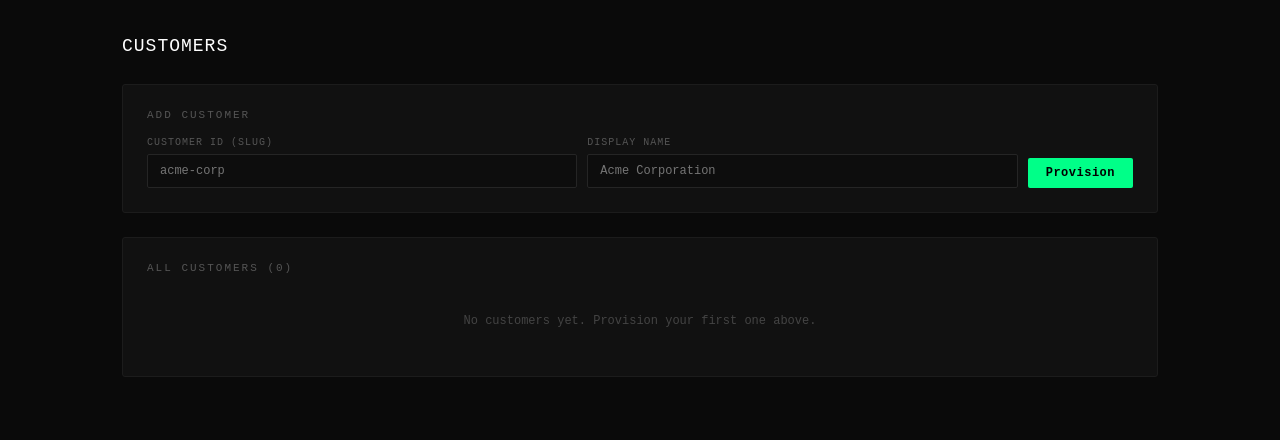
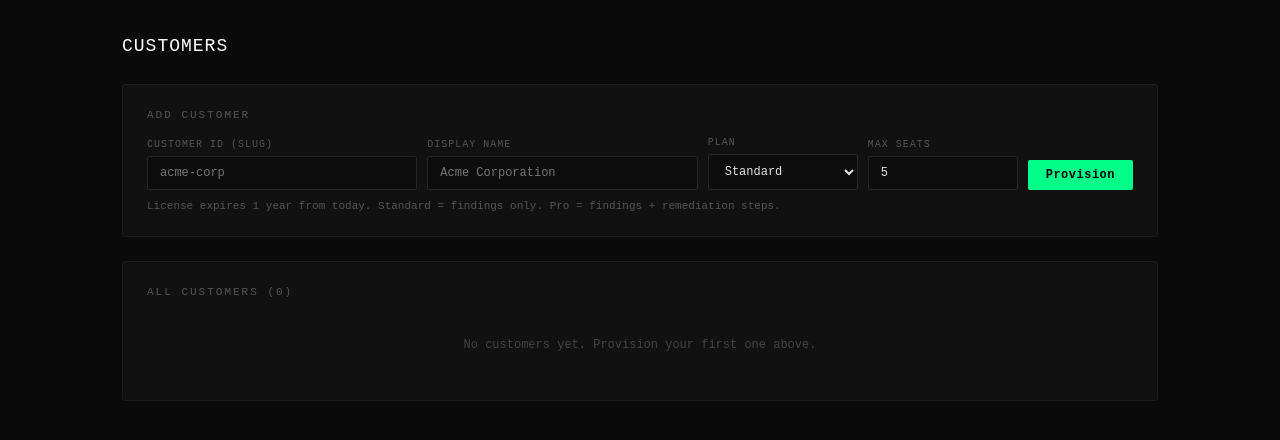
Before and after one commit to audit-forge/mark-sentinel, a FastAPI app: template admin/templates/customers.html in a window 1280 px wide. Shown: the part 51-491 px from the top of the page. Run offline with FastAPI, Linux system fonts and the light colour scheme; the template is opened without the code that fills it, so the values that code supplies are empty; parts of the project's set-up code (start-up, migrations or seed data) failed here and were passed over.

Commit message:
feat: Standard/Pro licensing with yearly expiry and per-customer license.json
- Two plans: standard (findings only, no remediation) and pro (full reports + remediation)
- License expires 1 year from provisioning; renew button extends from current expiry
- Customers table gains tier, license_expires_at, max_seats; migration handles existing rows
- license.json written to /licenses/<customer-id>/ and mounted read-only into each container
- Sentinel reads plan from license.json via existing license.py (PLAN_STANDARD suppresses remediation)
- Admin UI shows tier badge, color-coded expiry (green/yellow/red), renew button per customer
- Instance-level MAX_CUSTOMERS cap (0 = unlimited) checked before provisioning
- restart_customer.sh reloads license.json by restarting the container on renewal

Co-Authored-By: Claude Sonnet 4.6 <noreply@anthropic.com>

```diff
--- a/admin/app.py
+++ b/admin/app.py
@@ -1,7 +1,8 @@
 import os
 import uuid
+import json
 import subprocess
-from datetime import datetime, timezone
+from datetime import datetime, date, timezone, timedelta
 from fastapi import FastAPI, Request, Form, HTTPException
 from fastapi.responses import HTMLResponse, RedirectResponse
 from fastapi.templating import Jinja2Templates
@@ -12,7 +13,8 @@ from auth import hash_password, verify_password, create_token, get_current_user,
 app = FastAPI(docs_url=None, redoc_url=None)
 templates = Jinja2Templates(directory="templates")
 
-ADMIN_EMAIL = os.environ.get("ADMIN_EMAIL", "admin@sentinel.local")
+ADMIN_EMAIL    = os.environ.get("ADMIN_EMAIL", "admin@sentinel.local")
+MAX_CUSTOMERS  = int(os.environ.get("MAX_CUSTOMERS", "0"))  # 0 = unlimited
 ADMIN_PASSWORD = os.environ.get("ADMIN_PASSWORD", "changeme")
 PUBLIC_IP = os.environ.get("PUBLIC_IP", "35.255.19.236")
 
@@ -101,28 +103,80 @@ async def customers_page(request: Request):
         rows = conn.execute(
             "SELECT * FROM customers ORDER BY created_at DESC"
         ).fetchall()
+    customers = []
+    for r in rows:
+        c = dict(r)
+        try:
+            c["days_remaining"] = (date.fromisoformat(c["license_expires_at"]) - date.today()).days
+        except (TypeError, ValueError):
+            c["days_remaining"] = None
+        customers.append(c)
     return templates.TemplateResponse("customers.html", {
         "request": request, "user": user,
-        "customers": [dict(r) for r in rows], "ip": PUBLIC_IP,
+        "customers": customers, "ip": PUBLIC_IP,
     })
 
 
 @app.post("/customers/add")
-async def add_customer(request: Request, customer_id: str = Form(...), customer_name: str = Form(...)):
+async def add_customer(
+    request: Request,
+    customer_id: str = Form(...),
+    customer_name: str = Form(...),
+    tier: str = Form("standard"),
+    max_seats: int = Form(5),
+):
     try:
         require_super_admin(request)
     except HTTPException:
         return RedirectResponse("/login")
     cid = customer_id.lower().strip().replace(" ", "-")
+    if tier not in ("standard", "plus"):
+        tier = "standard"
+    expires = (date.today() + timedelta(days=365)).isoformat()
     with get_conn() as conn:
+        if MAX_CUSTOMERS > 0:
+            active_count = conn.execute(
+                "SELECT COUNT(*) FROM customers WHERE active=1"
+            ).fetchone()[0]
+            if active_count >= MAX_CUSTOMERS:
+                return RedirectResponse("/customers?error=cap", status_code=303)
         exists = conn.execute("SELECT id FROM customers WHERE id=?", (cid,)).fetchone()
         if exists:
             return RedirectResponse("/customers?error=exists", status_code=303)
         conn.execute(
-            "INSERT INTO customers (id, name, created_at, active) VALUES (?,?,?,1)",
-            (cid, customer_name.strip(), datetime.now(timezone.utc).isoformat())
+            "INSERT INTO customers (id, name, created_at, active, tier, license_expires_at, max_seats) VALUES (?,?,?,1,?,?,?)",
+            (cid, customer_name.strip(), datetime.now(timezone.utc).isoformat(), tier, expires, max_seats)
         )
-    _run_script("provision_customer.sh", cid, PUBLIC_IP)
+    _write_license_file(cid, customer_name.strip(), tier, expires, max_seats)
+    _run_script("provision_customer.sh", cid, PUBLIC_IP, tier, expires, str(max_seats), customer_name.strip())
+    return RedirectResponse("/customers", status_code=303)
+
+
+@app.post("/customers/renew")
+async def renew_customer(request: Request, customer_id: str = Form(...)):
+    try:
+        require_super_admin(request)
+    except HTTPException:
+        return RedirectResponse("/login")
+    with get_conn() as conn:
+        row = conn.execute("SELECT * FROM customers WHERE id=?", (customer_id,)).fetchone()
+        if not row:
+            return RedirectResponse("/customers", status_code=303)
+        current_expiry = row["license_expires_at"]
+        try:
+            base = max(date.fromisoformat(current_expiry), date.today())
+        except (TypeError, ValueError):
+            base = date.today()
+        new_expiry = (base + timedelta(days=365)).isoformat()
+        conn.execute(
+            "UPDATE customers SET license_expires_at=? WHERE id=?",
+            (new_expiry, customer_id)
+        )
+        tier = row["tier"]
+        max_seats = row["max_seats"]
+        name = row["name"]
+    _write_license_file(customer_id, name, tier, new_expiry, max_seats)
+    _run_script("restart_customer.sh", customer_id)
     return RedirectResponse("/customers", status_code=303)
 
 
@@ -220,3 +274,22 @@ def _run_script(name: str, *args: str):
     script = f"/app/{name}"
     if os.path.exists(script):
         subprocess.Popen(["bash", script, *args])
+
+
+def _write_license_file(customer_id: str, name: str, tier: str, expires: str, max_seats: int):
+    licenses_dir = os.environ.get("LICENSES_DIR", "/licenses")
+    customer_dir = os.path.join(licenses_dir, customer_id)
+    os.makedirs(customer_dir, exist_ok=True)
+    payload = {
+        "customer_id":   customer_id,
+        "licensed_to":   name,
+        "max_agents":    max_seats,
+        "grace_pct":     10,
+        "expires_at":    expires,
+        "issued_at":     date.today().isoformat(),
+        "issued_by":     "M.A.R.K. AI Systems",
+        "plan":          tier,
+    }
+    path = os.path.join(customer_dir, "license.json")
+    with open(path, "w") as f:
+        json.dump(payload, f, indent=2)
--- a/admin/templates/customers.html
+++ b/admin/templates/customers.html
@@ -14,7 +14,21 @@
         <label>Display Name</label>
         <input type="text" name="customer_name" placeholder="Acme Corporation" required>
       </div>
+      <div class="form-group" style="max-width:140px">
+        <label>Plan</label>
+        <select name="tier">
+          <option value="standard">Standard</option>
+          <option value="plus">Pro</option>
+        </select>
+      </div>
+      <div class="form-group" style="max-width:120px">
+        <label>Max Seats</label>
+        <input type="number" name="max_seats" value="5" min="1" max="500">
+      </div>
       <button type="submit" class="btn btn-primary">Provision</button>
+    </div>
+    <div style="font-size:11px;color:var(--text-muted);margin-top:10px">
+      License expires 1 year from today. Standard = findings only. Pro = findings + remediation steps.
     </div>
   </form>
 </div>
@@ -27,27 +41,58 @@
       <tr>
         <th>ID</th>
         <th>Name</th>
+        <th>Plan</th>
+        <th>Seats</th>
         <th>Dashboard URL</th>
+        <th>License Expiry</th>
         <th>Status</th>
-        <th>Created</th>
         <th></th>
       </tr>
     </thead>
     <tbody>
     {% for c in customers %}
+    {% set days = c.days_remaining %}
     <tr>
       <td>{{ c.id }}</td>
       <td>{{ c.name }}</td>
+      <td>
+        {% if c.tier == 'plus' %}
+          <span class="badge badge-blue">Pro</span>
+        {% else %}
+          <span class="badge badge-yellow">Standard</span>
+        {% endif %}
+      </td>
+      <td style="color:var(--text-muted)">{{ c.max_seats }}</td>
       <td><a class="url" href="http://{{ c.id }}.{{ ip }}.nip.io" target="_blank">{{ c.id }}.{{ ip }}.nip.io</a></td>
       <td>
-        {% if c.active %}
-          <span class="badge badge-green">active</span>
+        {% if c.license_expires_at %}
+          {% if days is not none and days < 0 %}
+            <span style="color:var(--danger-txt)">{{ c.license_expires_at[:10] }} (expired)</span>
+          {% elif days is not none and days <= 30 %}
+            <span style="color:#ffbb33">{{ c.license_expires_at[:10] }} ({{ days }}d left)</span>
+          {% else %}
+            <span style="color:var(--text-muted)">{{ c.license_expires_at[:10] }}</span>
+          {% endif %}
         {% else %}
-          <span class="badge badge-red">inactive</span>
+          <span style="color:var(--text-dim)">—</span>
         {% endif %}
       </td>
-      <td style="color:#555">{{ c.created_at[:10] }}</td>
       <td>
+        {% if not c.active %}
+          <span class="badge badge-red">inactive</span>
+        {% elif days is not none and days < 0 %}
+          <span class="badge badge-red">expired</span>
+        {% elif days is not none and days <= 30 %}
+          <span class="badge badge-yellow">expiring</span>
+        {% else %}
+          <span class="badge badge-green">active</span>
+        {% endif %}
+      </td>
+      <td style="display:flex;gap:6px;flex-wrap:wrap">
+        <form method="post" action="/customers/renew" style="display:inline">
+          <input type="hidden" name="customer_id" value="{{ c.id }}">
+          <button type="submit" class="btn btn-sm" style="background:var(--bg-input);color:var(--accent);border:1px solid var(--accent)30">Renew</button>
+        </form>
         {% if c.active %}
         <form method="post" action="/customers/remove" style="display:inline" onsubmit="return confirm('Remove {{ c.name }}?')">
           <input type="hidden" name="customer_id" value="{{ c.id }}">
--- a/deploy/gcp/docker-compose.yml
+++ b/deploy/gcp/docker-compose.yml
@@ -22,11 +22,15 @@ services:
       - ADMIN_PASSWORD=${ADMIN_PASSWORD}
       - PUBLIC_IP=${PUBLIC_IP}
       - DB_PATH=/data/sentinel.db
+      - MAX_CUSTOMERS=${MAX_CUSTOMERS:-0}
+      - LICENSES_DIR=/licenses
     volumes:
       - user-manager-data:/data
+      - /opt/licenses:/licenses
       - /var/run/docker.sock:/var/run/docker.sock
       - ./provision_customer.sh:/app/provision_customer.sh:ro
       - ./remove_customer.sh:/app/remove_customer.sh:ro
+      - ./restart_customer.sh:/app/restart_customer.sh:ro
       - ./nginx:/app/nginx
     networks:
       - sentinel-net
```
Also changed, not shown: admin/db.py (+10 -1 lines), 5 other files.
